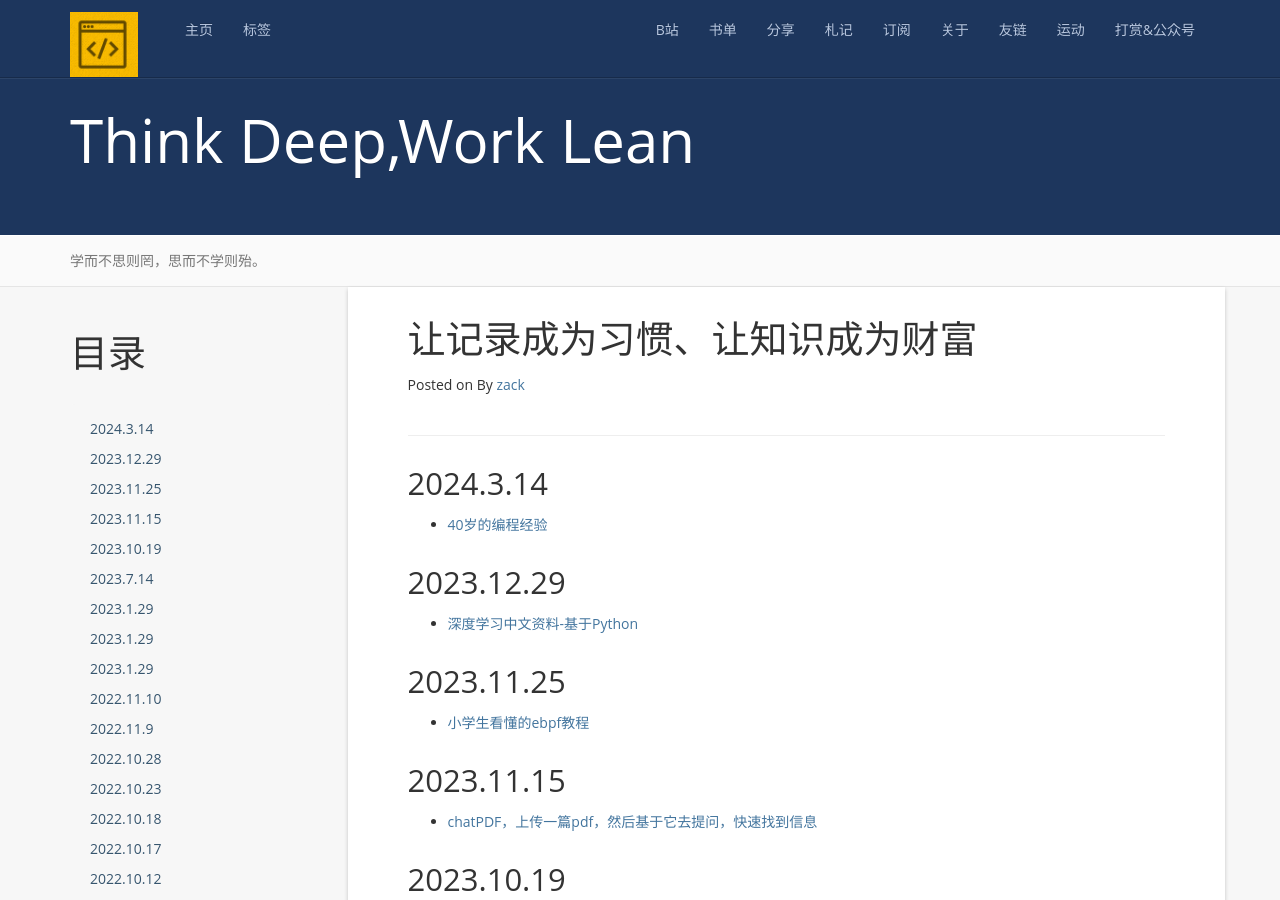
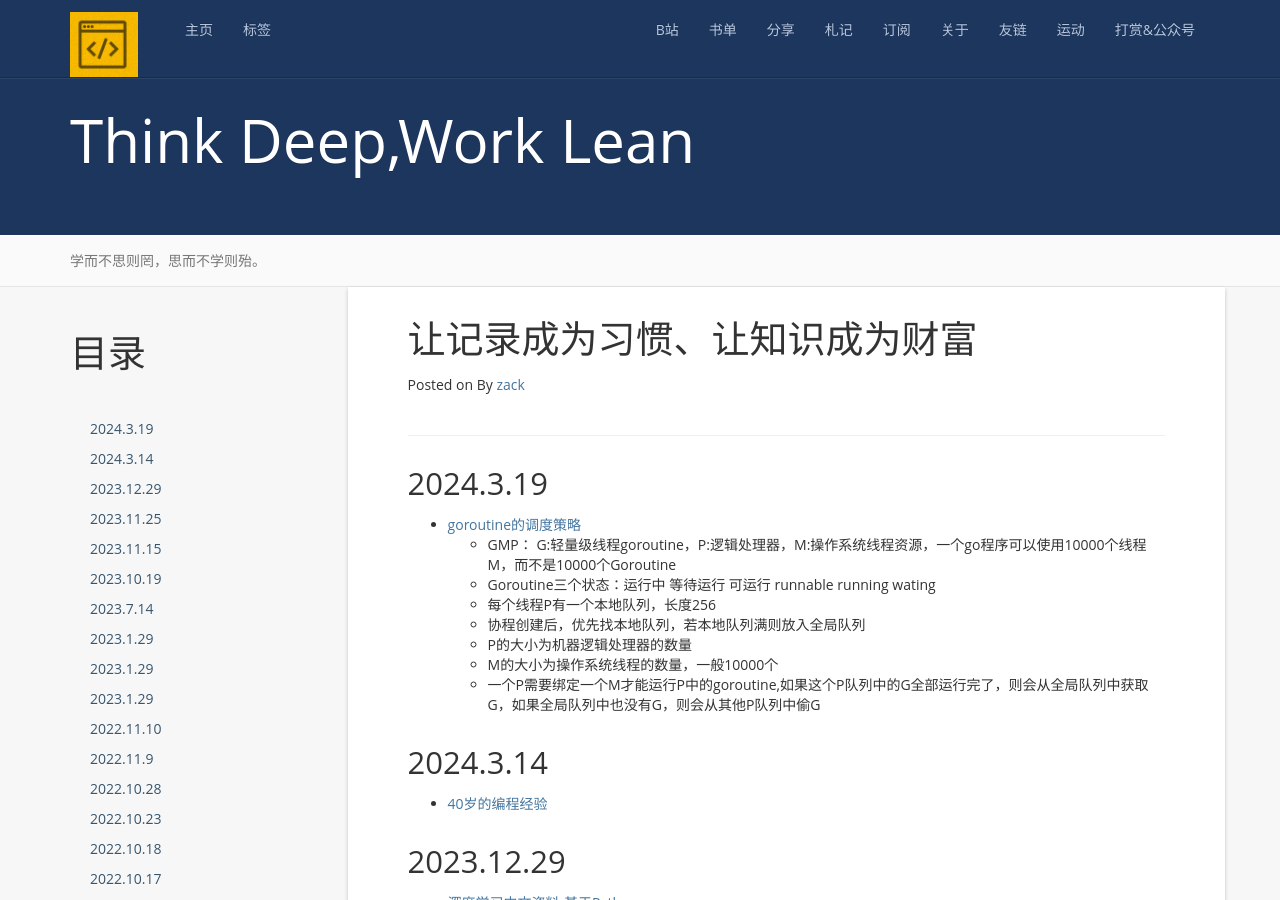
Before and after one commit to zackzhangkai/zackzhangkai.github.io, a Jekyll site: the page built from note.md, in a window 1280 px wide and 900 px high. Built offline with Jekyll 4.4.1, drawn with Linux system fonts in a browser that asks for light colours; nearby versions of some CDN libraries; a script that is not in the unit is left out; comment, search, counter and statistics services are not loaded.

Commit message:
chore: add note
Signed-off-by: zackzhangkai <zhangkaiamm@gmail.com>

```diff
--- a/note.md
+++ b/note.md
@@ -8,6 +8,17 @@ permalink: /note/
 {:toc}
 
 ------------
+
+2024.3.19
+-----------
++ [goroutine的调度策略](https://blog.devtrovert.com/p/goroutine-scheduler-revealed-youll)
+  - GMP： G:轻量级线程goroutine，P:逻辑处理器，M:操作系统线程资源，一个go程序可以使用10000个线程M，而不是10000个Goroutine
+  - Goroutine三个状态：运行中 等待运行 可运行 runnable running wating
+  - 每个线程P有一个本地队列，长度256
+  - 协程创建后，优先找本地队列，若本地队列满则放入全局队列
+  - P的大小为机器逻辑处理器的数量
+  - M的大小为操作系统线程的数量，一般10000个
+  - 一个P需要绑定一个M才能运行P中的goroutine,如果这个P队列中的G全部运行完了，则会从全局队列中获取G，如果全局队列中也没有G，则会从其他P队列中偷G
 
 2024.3.14
 -----------
```
